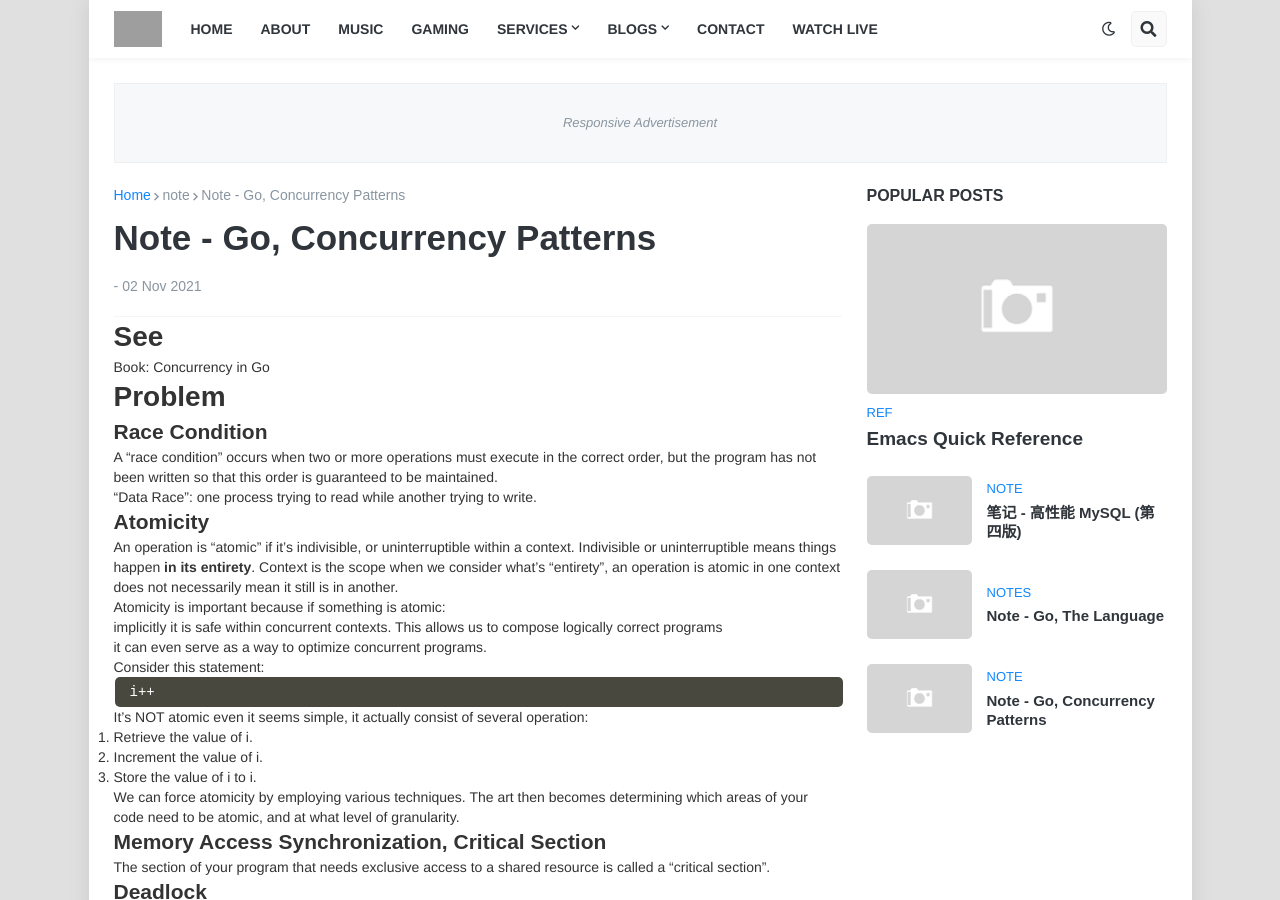
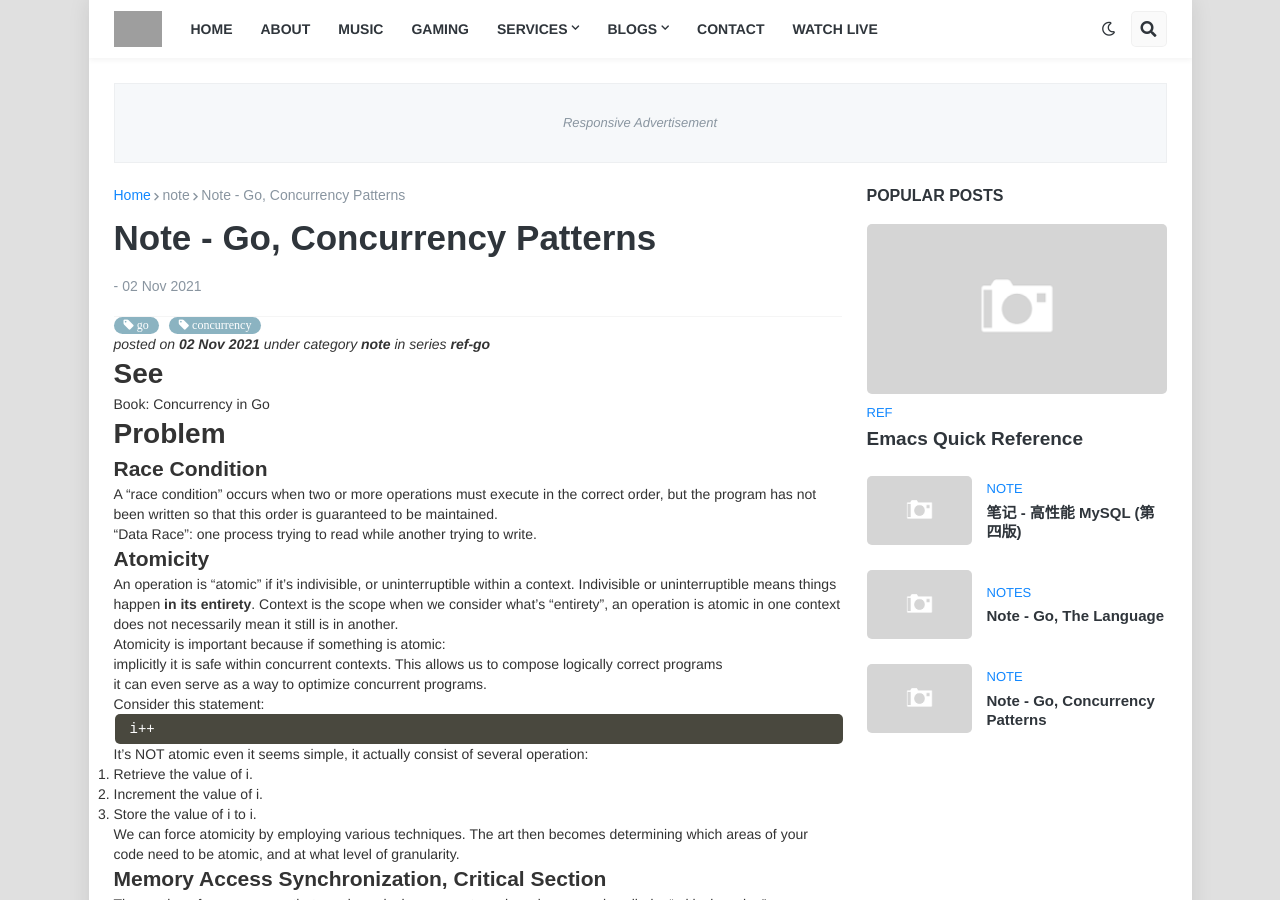
Before and after one commit to postca/postca.github.io, a Jekyll site: the page built from _ref-go/2021-11-02-note-go-concurrency-patterns.md, in a window 1280 px wide and 900 px high. Built offline with Jekyll 4.4.1, drawn with Linux system fonts in a browser that asks for light colours; grey boxes are pictures that could not be loaded.

Commit message:
Update post.html

```diff
--- a/_layouts/post.html
+++ b/_layouts/post.html
@@ -21,6 +21,29 @@ markdown: true
 </div>
 </div>
 </div>
+
+      {% if page.tags %}
+      <ul class="tags clearfix">
+        {% for tag in page.tags %}
+        <li><i class="fa fa-tag"></i> {{ tag }}</li>
+        {% endfor %}
+      </ul>
+      {% endif %}
+
+      <p id="post-meta">
+      posted
+      {% if page.date %}
+         on <b>{{ page.date | date_to_string }}</b>
+      {% endif %}
+      {% if page.categories[0] %}
+        under category <b>{{ page.categories | join: ", " }}</b>
+      {% endif %}
+      {% unless page.collection == 'posts'  %}
+        in series <b>{{ page.collection }}</b>
+      {% endunless %}
+      </p>
+
+
     {{ content | replace: "./img/", "/assets/img/" }}
 
 <div class="post-nav">
```
